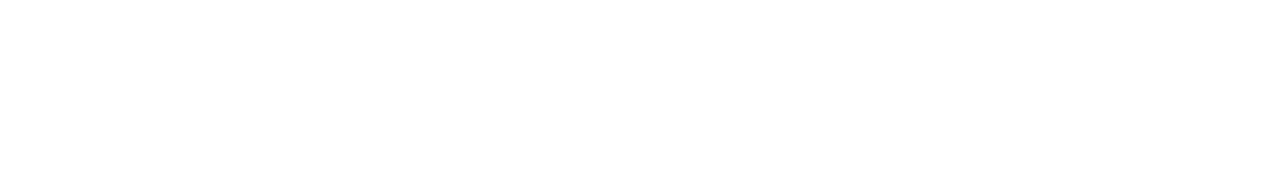
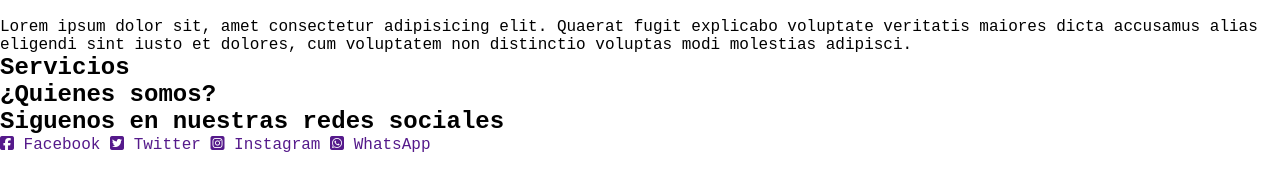
Before and after one commit to juanfug/Aci, a plain HTML site: page index.html in a window 1280 px wide. Drawn offline with Linux system fonts and the light colour scheme.

Commit message:
estructura index

```diff
--- a/css/general.css
+++ b/css/general.css
@@ -0,0 +1,7 @@
+* {
+    margin: 0;
+    padding: 0;
+    box-sizing: border-box;
+    font-family: 'Courier New', Courier, monospace;
+    text-decoration: none;
+}
--- a/index.html
+++ b/index.html
@@ -6,10 +6,55 @@
     <meta http-equiv="X-UA-Compatible" content="IE=edge">
     <meta name="viewport" content="width=device-width, initial-scale=1.0">
     <title>Aci | Inicio</title>
+    <link rel="stylesheet" href="/css/general.css">
+    <script src="https://kit.fontawesome.com/41bcea2ae3.js" crossorigin="anonymous"></script>
 </head>
 
 <body>
+    <header>
 
+    </header>
+    <div class="body">
+
+    </div>
+    <div class="clients">
+
+    </div>
+
+    <footer>
+        <div class="cont-footer">
+            <div class="box_cont_footer">
+                <div class="logo">
+                    <img src="" alt="">
+                </div>
+                <div class="terminos">
+                    <p>Lorem ipsum dolor sit, amet consectetur adipisicing elit. Quaerat fugit explicabo voluptate veritatis maiores dicta accusamus alias eligendi sint iusto et dolores, cum voluptatem non distinctio voluptas modi molestias adipisci.</p>
+                </div>
+            </div>
+            <div class="box_cont_footer">
+                <h2>Servicios</h2>
+                <a href=""></a>
+                <a href=""></a>
+                <a href=""></a>
+                <a href=""></a>
+            </div>
+            <div class="box_cont_footer">
+                <h2>¿Quienes somos?</h2>
+                <a href=""></a>
+                <a href=""></a>
+                <a href=""></a>
+                <a href=""></a>
+            </div>
+            <div class="box_cont_footer">
+                <h2>Siguenos en nuestras redes sociales</h2>
+                <a href=""><i class="fab fa-facebook-square"></i> Facebook</a>
+                <a href=""><i class="fab fa-twitter-square"></i> Twitter</a>
+                <a href=""><i class="fab fa-instagram-square"></i> Instagram</a>
+                <a href=""><i class="fab fa-whatsapp-square"></i>  WhatsApp</a>
+
+            </div>
+        </div>
+    </footer>
 </body>
 
 </html>
```
